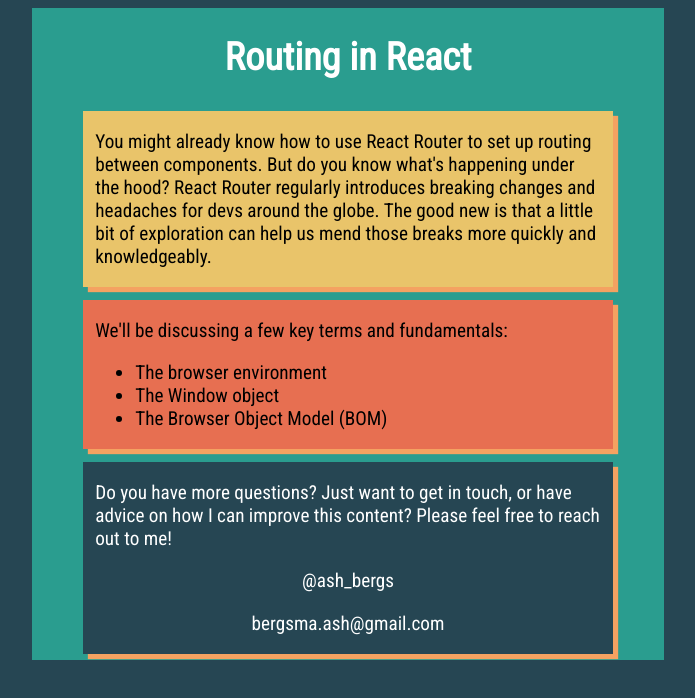
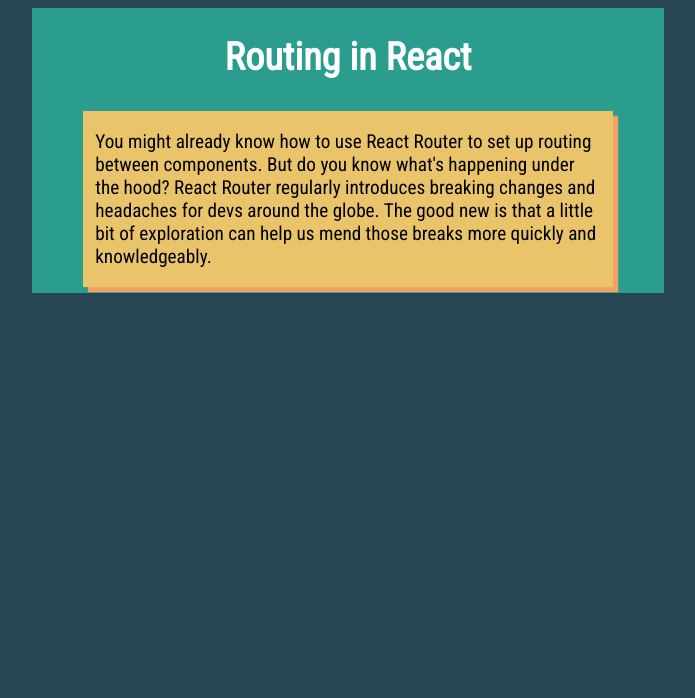
Before and after one commit to ash-bergs/react-routing, a React (Create React App) app: page / in a window 1280 px wide. Shown: the top 698 px of the page, without its empty margins (292-987 px from the left). Built offline with nearby package versions, Linux system fonts and the light colour scheme.

Commit message:
Adds routing
Brute force, decidedly un-React-ive routing implemented

```diff
--- a/src/App.js
+++ b/src/App.js
@@ -4,12 +4,34 @@
 import Home from './components/Home';
 
 function App() {
+  // let's check out the window.location object 👇
+  console.log(window.location);
+
+  // routing functions
+  const showAbout = () => {
+    if (window.location.pathname === '/about') {
+      return <About />;
+    }
+  };
+
+  const showContact = () => {
+    if (window.location.pathname === '/contact') {
+      return <Contact />;
+    }
+  };
+
+  const showHome = () => {
+    if (window.location.pathname === '/') {
+      return <Home />;
+    }
+  };
+
   return (
     <div className="App">
       <h1 className="headline">Routing in React</h1>
-      <Home />
-      <About />
-      <Contact />
+      {showAbout()}
+      {showContact()}
+      {showHome()}
     </div>
   );
 }
```
